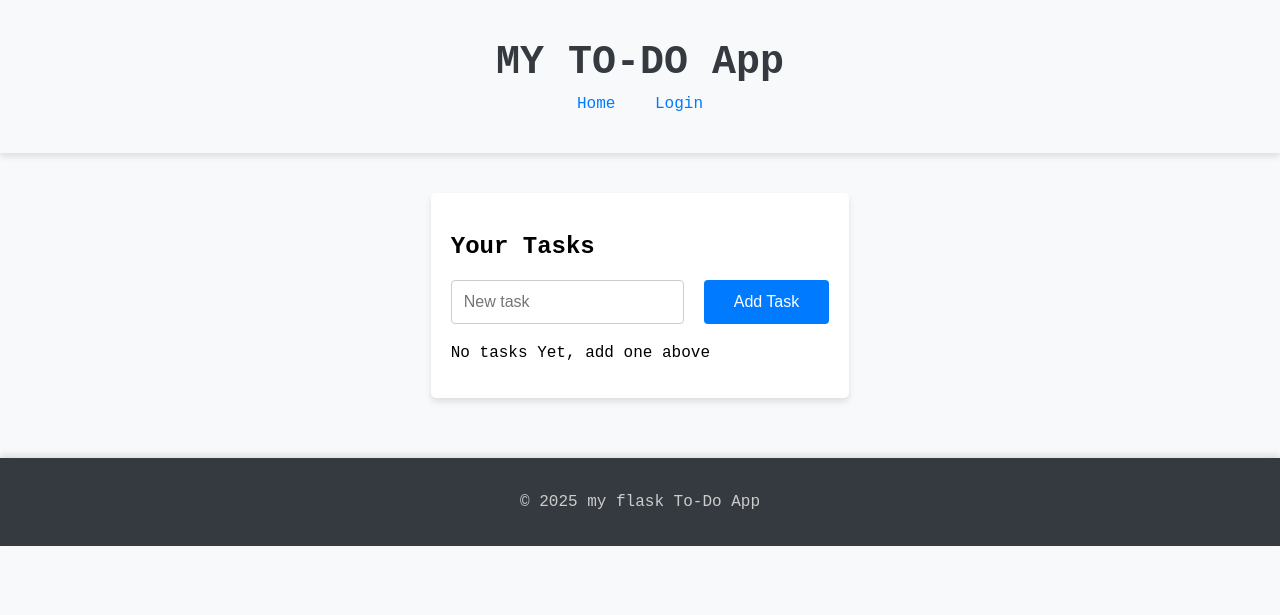
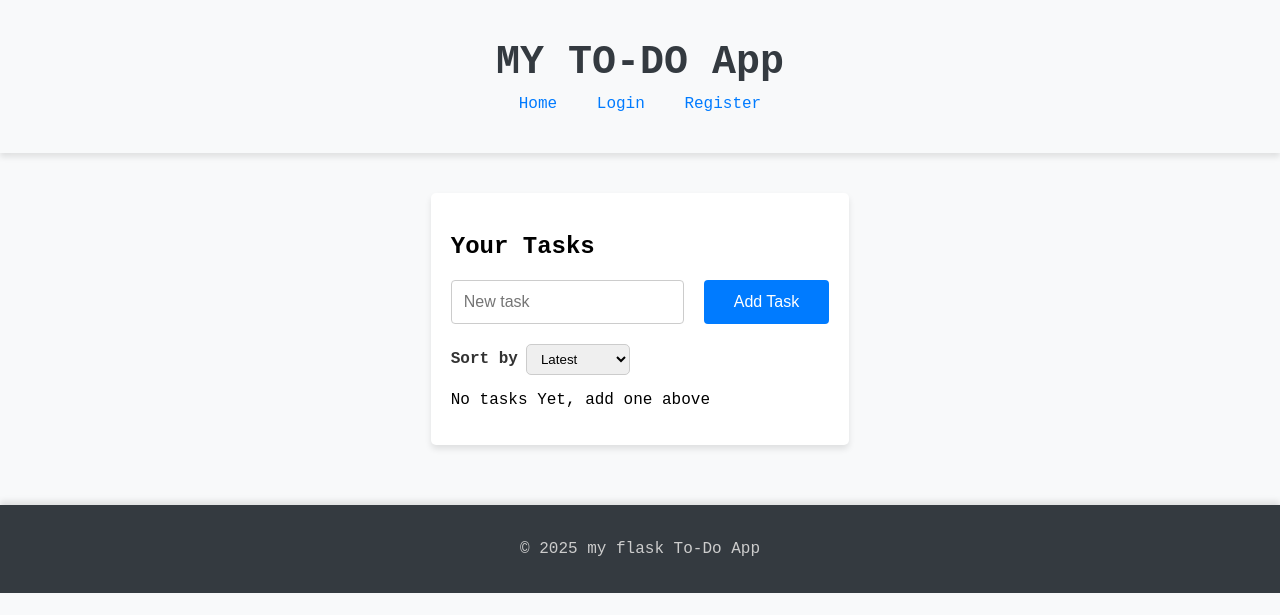
Before and after one commit to MayankPrajapat615/flask-todo-app, a Flask app: template app/templates/task.html in a window 1280 px wide. Shown: the top 615 px of the page. Run offline with Flask 3, Linux system fonts and the light colour scheme; the template is opened without the code that fills it, so the values that code supplies are empty; parts of the project's set-up code (start-up, migrations or seed data) failed here and were passed over.

Commit message:
added sorting feature

```diff
--- a/app/static/css/style.css
+++ b/app/static/css/style.css
@@ -313,3 +313,24 @@ footer p{
 .signup-btn:hover{
     background-color: #0056b3;
 }
+
+/* <-------sorting button--------> */
+
+.sort-bar {
+    display: flex;
+    align-items: center;
+    gap: 8px;
+    margin-bottom: 15px;
+}
+
+.sort-bar label {
+    font-weight: 600;
+    color: #333;
+}
+
+.sort-bar select {
+    padding: 6px 10px;
+    border-radius: 5px;
+    border: 1px solid #ccc;
+    cursor: pointer;
+}
--- a/app/templates/base.html
+++ b/app/templates/base.html
@@ -11,11 +11,12 @@
         <div class="container">
             <h1 class="app-heading">MY TO-DO App</h1>
             <nav>
-                <a href="{{url_for('tasks.view_tasks') }}">Home</a>
+                <a href="{{ url_for('tasks.view_tasks') }}">Home</a>
                 {% if 'user_id' in session %}
                     <a href="{{ url_for('auth.logout') }}">Logout</a>
                 {% else %}
                     <a href="{{ url_for('auth.login') }}">Login</a>
+                    <a href="{{ url_for('auth.register') }}">Register</a>
                 {% endif %}
             </nav>
         </div>
--- a/app/templates/task.html
+++ b/app/templates/task.html
@@ -10,11 +10,23 @@
             <button type="submit" class="btn" >Add Task</button>
         </form>
 
+        <form method="get" action="{{ url_for('tasks.view_tasks') }}" class="sort-bar">
+            <label for="sort">Sort by</label>
+
+            <select name="sort" id="sort" onchange="this.form.submit()">
+                <option value="id" {{ 'selected' if sort_by == 'id' }}>Latest</option>
+                <option value="title" {{ 'selected' if sort_by == 'title' }}>Title (A–Z)</option>
+                <option value="status" {{ 'selected' if sort_by == 'status' }}>Status</option>
+            </select>
+        </form>
+
+
         {% if tasks %}
         <!-- <form action="{{ url_for('tasks.clear_tasks') }}" method="post">
             <button type="submit" class="btn btn_clear">Clear all tasks</button>
         </form> -->
         <br>
+
         <table class="tasks_table">
             <thead>
                 <tr>
@@ -35,7 +47,7 @@
                         </td>
                         <td>
                             <form action="{{ url_for('tasks.toggle_status', task_id=task.id) }}" method="POST">
-                                <button type="submit" class="btn_small">Next</button>
+                                <button type="submit" class="btn_small">Done</button>
                             </form>
                         </td>
                         <td>
```
Also changed, not shown: app/models/task.py (+2 -12 lines), app/models/user.py (+2 -12 lines), app/routes/task.py (+18 -6 lines).
